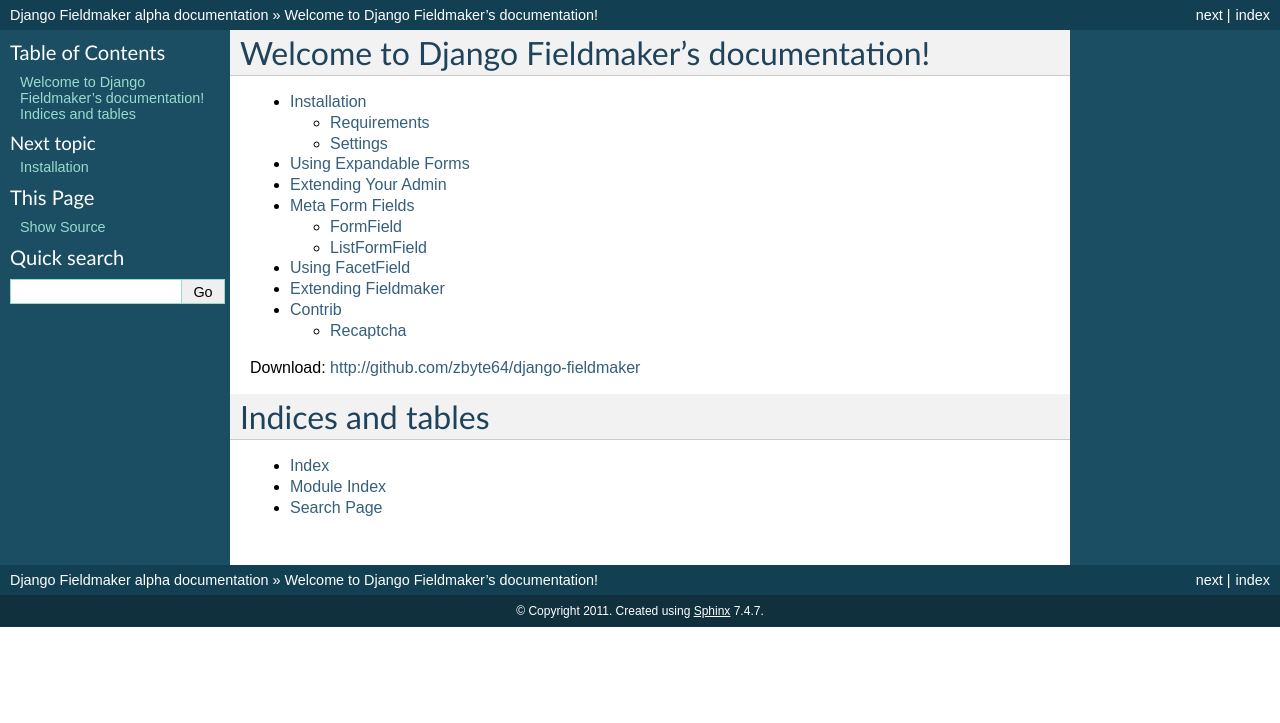
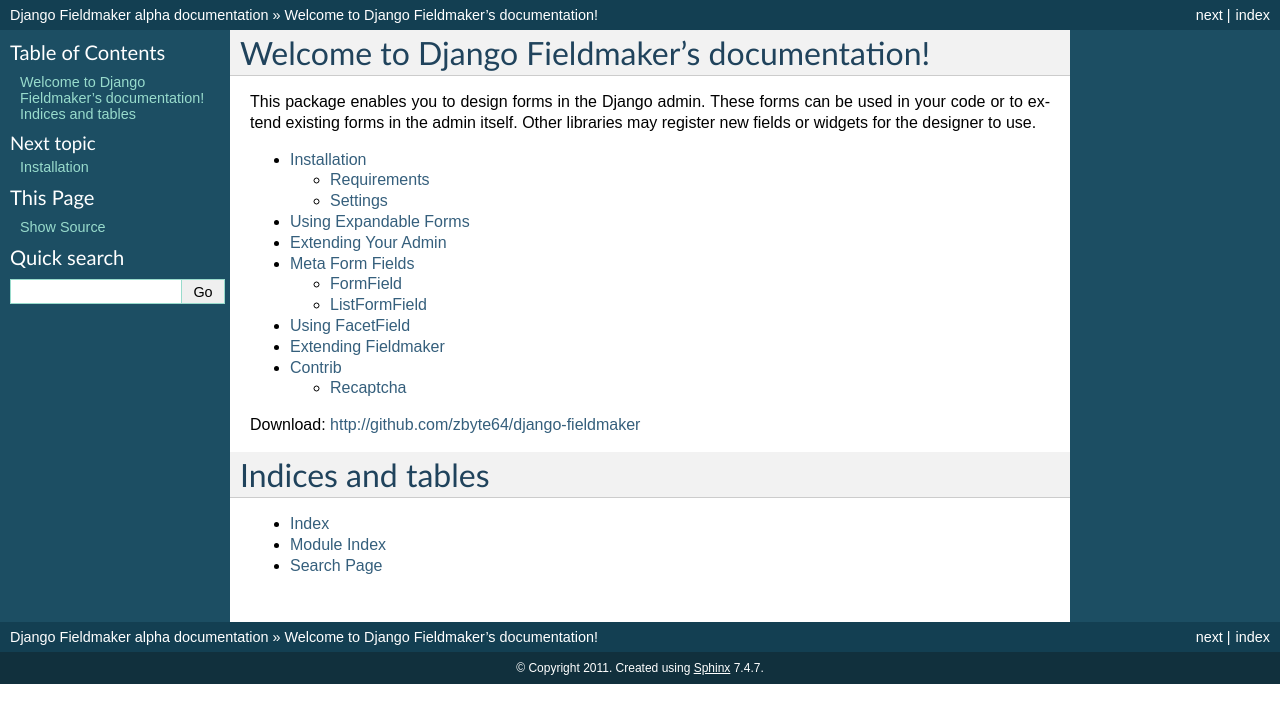
Before and after one commit to zbyte64/django-fieldmaker, a Sphinx documentation site: the page built from docs/source/index.rst, in a window 1280 px wide. Shown: the top 723 px of the page. Built offline with Sphinx 7.4.7, drawn with Linux system fonts in a browser that asks for light colours.

Commit message:
updated readme

```diff
--- a/README.rst
+++ b/README.rst
@@ -7,7 +7,7 @@ django-fieldmaker - Form Creator for Django
 Introduction
 ============
 
-This package enables you to design forms in the Django admin. Other libraries may register new fields or widgets for the designer to use.
+This package enables you to design forms in the Django admin. These forms can be used in your code or to extend existing forms in the admin itself. Other libraries may register new fields or widgets for the designer to use.
 
 
 To use you first have to add ``fieldmaker`` to ``INSTALLED_APPS``, and then
--- a/docs/source/conf.py
+++ b/docs/source/conf.py
@@ -25,7 +25,7 @@ import sys, os
 
 # Add any Sphinx extension module names here, as strings. They can be extensions
 # coming with Sphinx (named 'sphinx.ext.*') or your custom ones.
-extensions = []
+extensions = ['sphinx.ext.autodoc']
 
 # Add any paths that contain templates here, relative to this directory.
 templates_path = ['_templates']
--- a/docs/source/index.rst
+++ b/docs/source/index.rst
@@ -1,5 +1,7 @@
 Welcome to Django Fieldmaker's documentation!
 =======================================
+
+This package enables you to design forms in the Django admin. These forms can be used in your code or to extend existing forms in the admin itself. Other libraries may register new fields or widgets for the designer to use.
 
 .. toctree::
    :glob:
--- a/docs/source/manual/metaformfields.rst
+++ b/docs/source/manual/metaformfields.rst
@@ -4,6 +4,8 @@ Meta Form Fields
 
 FormField
 ---------
+
+.. autoclass:: fieldmaker.spec_widget.FormField
 
 ``FormField`` is a django field that allows you to embed a form as a field. To work properly, the form must inherit from ``MetaForm`` (or use the MetaFormMixin).
 
```
